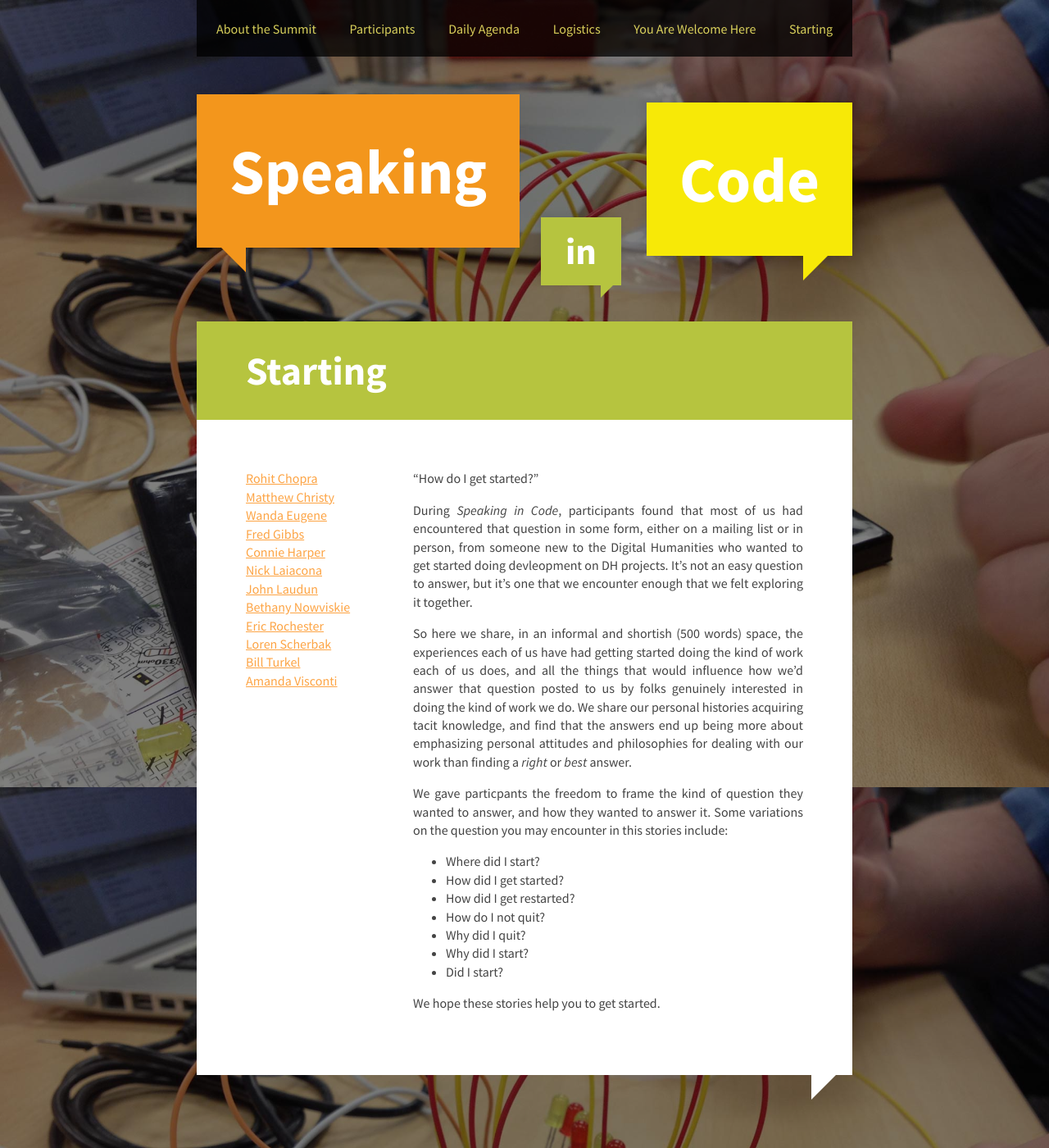
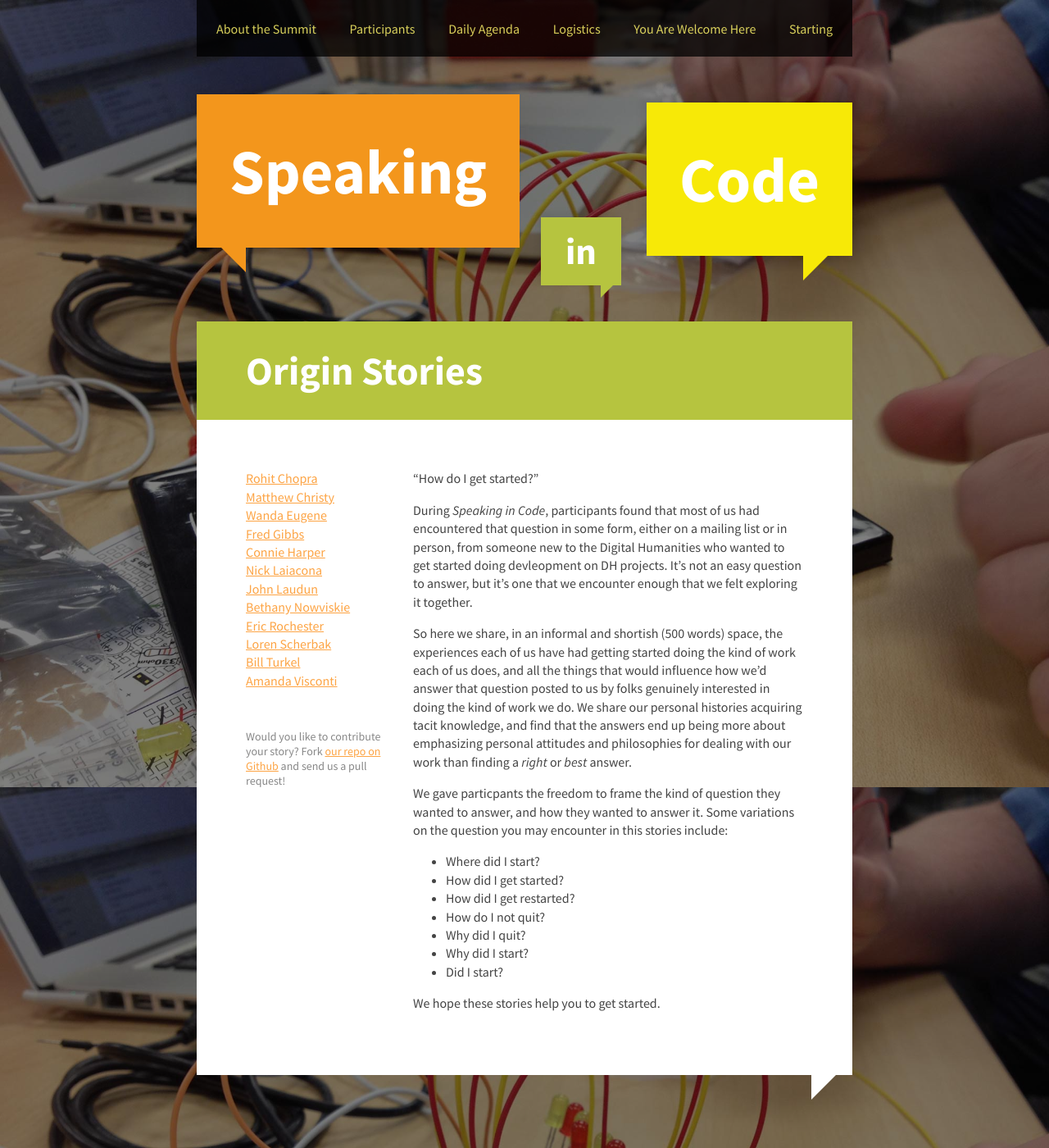
Before and after one commit to scholarslab/speakingincode, a Jekyll site: the page built from starting/index.md, in a window 1280 px wide and 1400 px high. Shown: the whole window at 82% size. Built offline with Jekyll 4.4.1, drawn with Linux system fonts in a browser that asks for light colours; nearby versions of some CDN libraries; some web fonts are replaced; Markdown is read by kramdown in place of the engine named in the settings.

Commit message:
Adds blurb for contributing.

```diff
--- a/_layouts/post.html
+++ b/_layouts/post.html
@@ -2,7 +2,7 @@
 layout: default
 ---
 <section>
-<h1>Starting</h1>
+<h1>Origin Stories</h1>
 <nav class="local">
 <ul>
 <li><a href="rohit-chopra.html">Rohit Chopra</a></li>
@@ -18,6 +18,8 @@ layout: default
 <li><a href="bill-turkel.html">Bill Turkel</a></li>
 <li><a href="amanda-visconti.html">Amanda Visconti</a></li>
 </ul>
+
+<p class="contribute">Would you like to contribute your story? Fork <a href="http://github.com/scholarslab/speakingincode/">our repo on Github</a> and send us a pull request!</p>
 </nav>
 
 <article>
```
Also changed, not shown: _sass/styles.scss (+7 -4 lines), styles.css.
